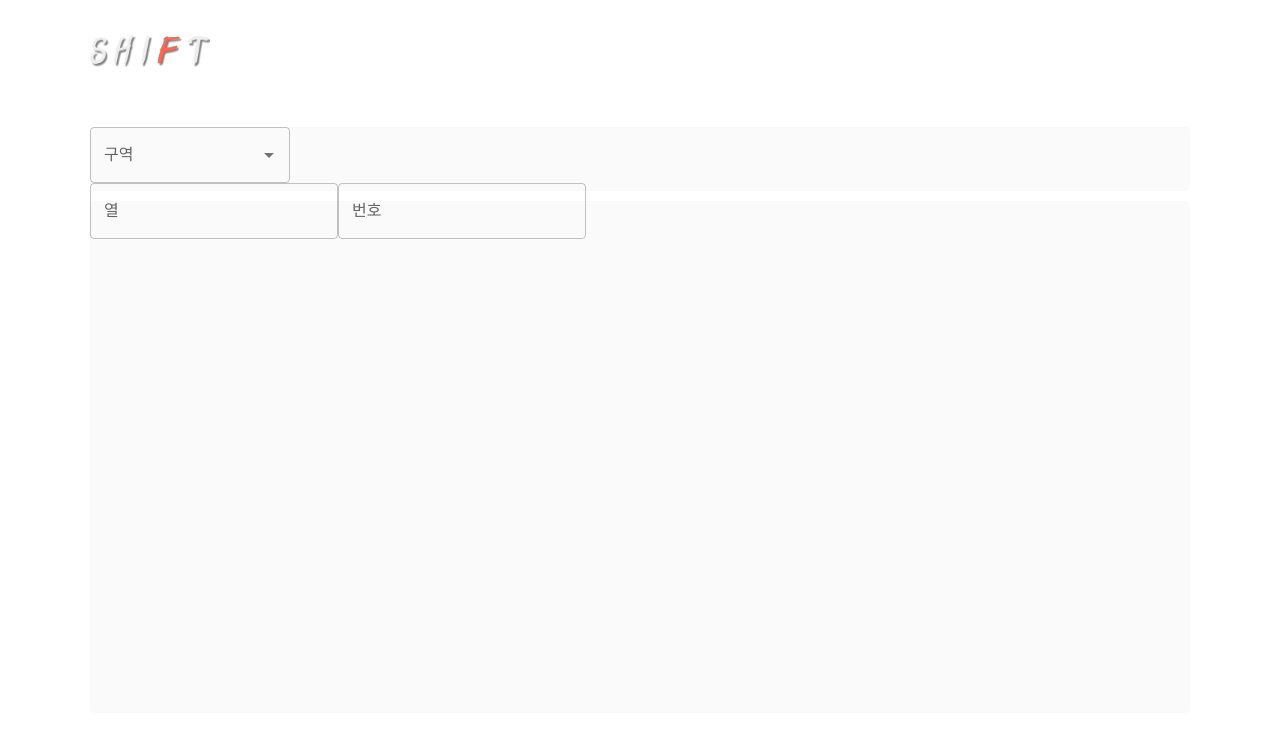
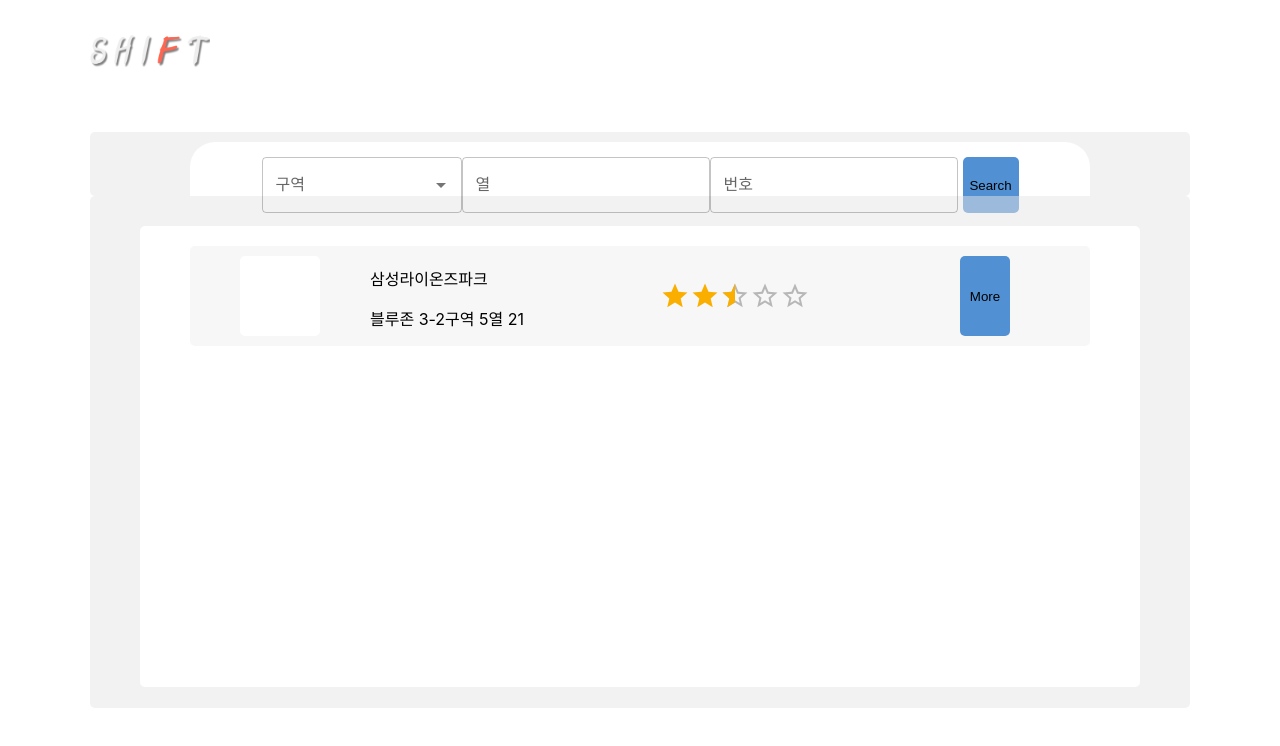
Before and after one commit to Go-Jaecheol/SHIFT, a React (Create React App) app in the folder frontend/: page /list/1 in a window 1280 px wide. Shown: the top 746 px of the page. Built offline with nearby package versions, Linux system fonts and the light colour scheme.

Commit message:
Change SearchBar design & Add SearchResult content

```diff
--- a/frontend/src/components/TeamPage/SearchBar.js
+++ b/frontend/src/components/TeamPage/SearchBar.js
@@ -7,12 +7,39 @@
     height: 10%;
     width: 1100px;
     border-radius: 5px;
-    background-color: rgba(246,246,246,0.5);
+    background-color: rgba(230,230,230,0.5);
+    display: flex;
+    justify-content: center;
+`;
+
+const SearchBarContent = styled.div`
+    height: 70px;
+    width: 900px;
+    padding-top: 15px;
+    margin-top: 10px;
+    border-radius: 25px;
+    background-color: #FFFFFF;
+    display: flex;
+    justify-content: center;
+`;
+
+const SearchBtn = styled.button`
+    height: 56px;
+    width: 56px;
+    margin-left: 5px;
+    border-radius: 5px;
+    background-color: #5090d3;
+    border: 0;
+    cursor: pointer;
+    &:hover {
+        border: 2px solid white;
+    }
 `;
 
 const SearchBar = () => {
     return (
         <SearchBarWrapper>
+            <SearchBarContent>
                 <Autocomplete
                     disablePortal
                     id="seat-section"
@@ -22,6 +49,8 @@
                 />
                 <TextField id="seat-col" label="열" variant="outlined" />
                 <TextField id="seat-num" label="번호" variant="outlined" />
+                <SearchBtn>Search</SearchBtn>
+            </SearchBarContent>
         </SearchBarWrapper>
     );
 }
--- a/frontend/src/components/TeamPage/SearchResult.js
+++ b/frontend/src/components/TeamPage/SearchResult.js
@@ -1,19 +1,92 @@
 import React from "react";
 import styled from 'styled-components';
+import Rating from '@mui/material/Rating';
 
 const SearchResultWrapper = styled.div`
     display: flex;
-    flex-direction: column;
-    margin-top: 10px;
+    justify-content: center;
     height: 80%;
     width: 1100px;
     border-radius: 5px;
-    background-color: rgba(246,246,246,0.5);
+    background-color: rgba(230,230,230,0.5);
+`;
+
+const SearchResultContent = styled.div`
+    display: flex;
+    flex-direction: column;
+    background-color: #FFFFFF;
+    height: 90%;
+    width: 1000px;
+    margin-top: 30px;
+    border-radius: 5px;
+`;
+
+const SearchResultInfo = styled.div`
+    display: flex;
+    align-items: center;
+    background-color: rgba(240,240,240,0.5);
+    height: 100px;
+    width: 900px;
+    margin-top: 20px;
+    margin-left: 50px;
+    border-radius: 5px;
+`;
+
+const TeamLogo = styled.div`
+    background-color: #FFFFFF;
+    height: 80px;
+    width: 80px;
+    margin-left: 50px;
+    border-radius: 5px;
+`;
+
+const SeatInfo = styled.div`
+    display: flex;
+    flex-direction: column;
+    height: 80px;
+    width: 300px;
+    margin-left: 40px;
+`;
+
+const StadiumName = styled.div`
+    height: 30px;
+    margin-left: 10px;
+    padding-top: 10px;
+`;
+
+const SeatName = styled.div`
+    height: 30px;
+    margin-left: 10px;
+    padding-top: 10px;
+`;
+
+const MoreBtn = styled.button`
+    height: 80px;
+    width: 50px;
+    margin-left: 150px;
+    border-radius: 5px;
+    background-color: #5090d3;
+    border: 0;
+    cursor: pointer;
+    &:hover {
+        border: 2px solid white;
+    }
 `;
 
 const SearchResult = () => {
     return (
         <SearchResultWrapper>
+            <SearchResultContent>
+                <SearchResultInfo>
+                    <TeamLogo/>
+                    <SeatInfo>
+                        <StadiumName>삼성라이온즈파크</StadiumName>
+                        <SeatName>블루존 3-2구역 5열 21</SeatName>
+                    </SeatInfo>
+                    <Rating name="half-rating-read" defaultValue={2.5} precision={0.5} readOnly size="large" />
+                    <MoreBtn>More</MoreBtn>
+                </SearchResultInfo>
+            </SearchResultContent>
         </SearchResultWrapper>
     );
 }
```
Lines whose indentation alone changed are shown as unchanged.
